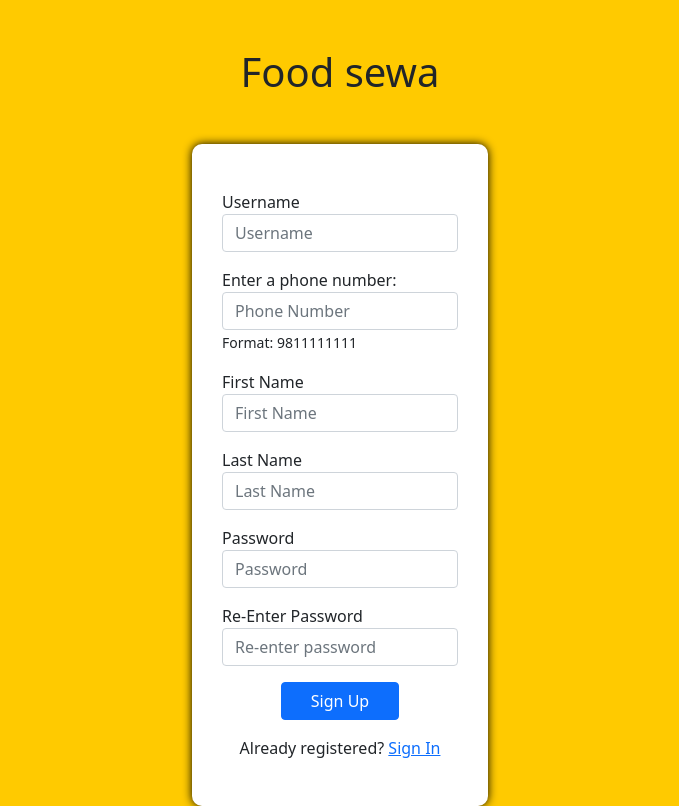
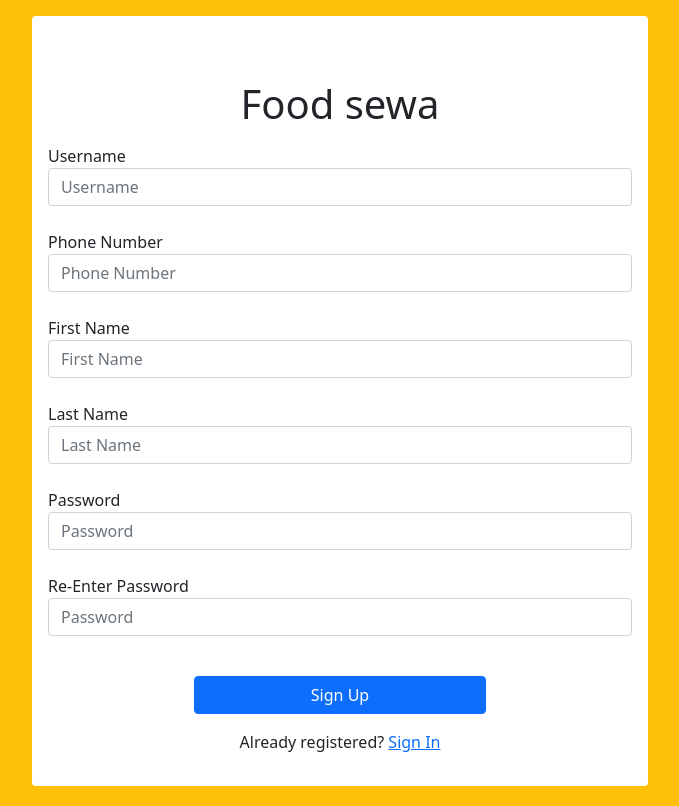
Before and after one commit to bzay714/Foodsewa, a Django app: page /signup/ in a window 1280 px wide. Shown: the whole page, without its empty margins (300-979 px from the left). Run offline with Django 3.2, Linux system fonts and the light colour scheme.

Commit message:
All the error message is updated and user registration completed

```diff
--- /dev/null
+++ b/foodsewabackend/forms.py
@@ -0,0 +1,37 @@
+from django import forms
+from django.core.exceptions import ValidationError
+from django.contrib.auth.models import User
+
+def Validate_Phone(value):
+    if len(str(value)) != 10:
+        raise ValidationError("Enter the correct phone number")
+
+def Validate_Username(username):
+    if User.objects.filter(username=username).exists():
+        raise ValidationError("Username already taken")
+
+# def Validate_Password(password1):
+#     if len(password1) < 6:
+#          raise ValidationError("Password must contain at least 6 characters.")
+
+class RegistrationForm(forms.Form):
+    username = forms.CharField(max_length=20, widget=forms.TextInput(attrs={"placeholder": "Username","required":True, "class": "form-control"}),error_messages={"required":"Username missing"}, validators=[Validate_Username])
+
+    phone = forms.IntegerField(label="Phone Number", widget=forms.NumberInput(attrs={"placeholder": "Phone Number","required":True, "class": "form-control"}),error_messages={"required":"Phone number missing"}, validators=[Validate_Phone])
+
+    fname = forms.CharField(max_length=20, label="First Name", widget=forms.TextInput(attrs={"placeholder": "First Name","required":True, "class": "form-control"}),error_messages={"required":"First name missing"})
+
+    lname = forms.CharField(max_length=20, label="Last Name", widget=forms.TextInput(attrs={"placeholder": "Last Name","required":True, "class": "form-control"}),error_messages={"required":"Last name missing"})
+
+    password1 = forms.CharField(label="Password", widget=forms.PasswordInput(attrs={"placeholder": "Password","required":True, "class": "form-control"}),error_messages={"required":"Password field missing"})
+
+    password2 = forms.CharField(label="Re-Enter Password", widget=forms.PasswordInput(attrs={"placeholder": "Password","required":True, "class": "form-control"}),error_messages={"required":"Password field missing"})
+
+    def clean(self):
+        cleaned_data = super().clean()
+        pass1 = cleaned_data.get("password1")
+        pass2 = cleaned_data.get("password2")
+
+        if(pass1 != pass2):
+            print("Passworf not")
+            raise ValidationError("Password not matching")
--- a/foodsewabackend/static/style/signin.css
+++ b/foodsewabackend/static/style/signin.css
@@ -1,7 +1,9 @@
- body{
+ body {
+     height: 100vh;
      background-color: #FFCA00;
  }
-.form-container{
+
+ .form-container {
      background: white;
      padding: 30px;
      border-radius: 10px;
--- a/foodsewabackend/templates/signin.html
+++ b/foodsewabackend/templates/login.html
@@ -25,7 +25,6 @@
             <div class="form-group mt-3">
               <label for="exampleInputEmail1">Username</label>
               <input type="email" class="form-control" id="exampleInputEmail1" aria-describedby="emailHelp" placeholder="Username">
-              <small id="emailHelp" class="form-text text-muted">We'll never share your email with anyone else.</small>
             </div>
             <div class="form-group mt-3">
               <label for="exampleInputPassword1">Password</label>
@@ -39,7 +38,7 @@
               <button type="submit" class="btn btn-primary w-50">Sign in</button>
             </div>
             <p class="mt-3 text-center">Not registered?
-            <a href="register.html"> create an account </a></p>
+            <a href="{% url 'Signup' %}"> create an account </a></p>
           </form>
 
         </div>
--- a/foodsewabackend/templates/register.html
+++ b/foodsewabackend/templates/register.html
@@ -1,91 +1,53 @@
-{% load static %} {% static "image" as baseUrl%}
-
-<!DOCTYPE html>
+<!doctype html>
+{% load static %}
 <html lang="en">
   <head>
     <!-- Required meta tags -->
-    <meta charset="utf-8" />
-    <meta name="viewport" content="width=device-width, initial-scale=1" />
+    <meta charset="utf-8">
+    <meta name="viewport" content="width=device-width, initial-scale=1">
 
     <!-- Bootstrap CSS -->
-    <link
-      href="https://cdn.jsdelivr.net/npm/bootstrap@5.0.2/dist/css/bootstrap.min.css"
-      rel="stylesheet"
-      integrity="sha384-EVSTQN3/azprG1Anm3QDgpJLIm9Nao0Yz1ztcQTwFspd3yD65VohhpuuCOmLASjC"
-      crossorigin="anonymous"
-    />
-
-    <link rel="stylesheet" href="{% static 'style/signin.css' %}" />
-    <title>Sign Up</title>
+    <link href="https://cdn.jsdelivr.net/npm/bootstrap@5.1.0/dist/css/bootstrap.min.css" rel="stylesheet" integrity="sha384-KyZXEAg3QhqLMpG8r+8fhAXLRk2vvoC2f3B09zVXn8CA5QIVfZOJ3BCsw2P0p/We" crossorigin="anonymous">
+    {% comment %} <link rel="stylesheet" href="{% static 'style/signin.css' %}" /> {% endcomment %}
+    <title>Hello, world!</title>
   </head>
   <body>
-    <div class="container-fluid">
+  <div class="container-fluid bg-warning">
+  <div class="row">
+  <div class="col-md-6 offset-md-3">
+  <div class="bg-white rounded p-3 my-3">
   <h1 class="text-center mt-5">Food sewa</h1>
-      <div class="row justify-content-center mt-5">
-        <div class="col-12 col-sm-6 col-md-3">
-          <form class="form-container" action="" method="post">
+  <form class="form-container" action="" method="post" novalidate>
     {% csrf_token %}
     <div class="form-group mt-3">
-              <label>Username</label>
-              <input
-                type="text"
-                class="form-control"
-                name="username"
-                placeholder="Username"
-              />
+    {{forms.username.label}}
+    {{forms.username}}
+    <small class="text-danger">{{forms.username.errors| striptags}}</small> <br>
+
+    {{forms.phone.label}}
+    {{forms.phone}}
+    <small class="text-danger">{{forms.phone.errors| striptags}}</small> <br>
+
+    {{forms.fname.label}}
+    {{forms.fname}}
+    <small class="text-danger">{{forms.fname.errors| striptags}}</small> <br>
+
+    {{forms.lname.label}}
+    {{forms.lname}}
+    <small class="text-danger">{{forms.lname.errors| striptags}}</small> <br>
+
+    {{forms.password1.label}}
+    {{forms.password1}}
+    <small class="text-danger">{{forms.password1.errors| striptags}}</small> <br>
+
+    {{forms.password2.label}}
+    {{forms.password2}}
+    <small class="text-danger">{{forms.password2.errors| striptags}}</small> <br>
+
     </div>
-            <div class="form-group mt-3">
-              <label for="phone">Enter a phone number:</label>
-              <input
-                type="tel"
-                class="form-control"
-                id="phone"
-                name="phone"
-                placeholder="Phone Number"
-              />
-              {% if messages %} {% for message in messages %}
-              <small class="text-danger"></p>{{message}}</small>
+    {% for er in forms.non_field_errors %}
+    <small class="text-danger">{{er}}</small>
     {% endfor %}
-              {% else %} <small>Format: 9811111111</small> {% endif %}
-            </div>
-            <div class="form-group mt-3">
-              <label>First Name</label>
-              <input
-                type="text"
-                class="form-control"
-                id="fname"
-                name="fname"
-                placeholder="First Name"
-              />
-            </div>
-            <div class="form-group mt-3">
-              <label>Last Name</label>
-              <input
-                type="text"
-                class="form-control"
-                id="lanme"
-                name="lname"
-                placeholder="Last Name"
-              />
-            </div>
-            <div class="form-group mt-3">
-              <label>Password</label>
-              <input
-                type="password"
-                class="form-control"
-                name="password1"
-                placeholder="Password"
-              />
-            </div>
-            <div class="form-group mt-3">
-              <label>Re-Enter Password</label>
-              <input
-                type="password"
-                class="form-control"
-                name="password2"
-                placeholder="Re-enter password"
-              />
-            </div>
  <div class="text-center mt-3">
               <button type="submit" class="btn btn-primary w-50">
                 Sign Up
@@ -94,25 +56,23 @@
             <p class="mt-3 text-center">
               Already registered? <a href="{% url 'Signin' %}"> Sign In </a>
             </p>
+
     </form>
+    </div>
+
   </div>
   </div>
   </div>
 
-    <script
-      src="https://cdn.jsdelivr.net/npm/bootstrap@5.0.2/dist/js/bootstrap.bundle.min.js"
-      integrity="sha384-MrcW6ZMFYlzcLA8Nl+NtUVF0sA7MsXsP1UyJoMp4YLEuNSfAP+JcXn/tWtIaxVXM"
-      crossorigin="anonymous"
-    ></script>
-    <script
-      src="https://cdn.jsdelivr.net/npm/@popperjs/core@2.9.2/dist/umd/popper.min.js"
-      integrity="sha384-IQsoLXl5PILFhosVNubq5LC7Qb9DXgDA9i+tQ8Zj3iwWAwPtgFTxbJ8NT4GN1R8p"
-      crossorigin="anonymous"
-    ></script>
-    <script
-      src="https://cdn.jsdelivr.net/npm/bootstrap@5.0.2/dist/js/bootstrap.min.js"
-      integrity="sha384-cVKIPhGWiC2Al4u+LWgxfKTRIcfu0JTxR+EQDz/bgldoEyl4H0zUF0QKbrJ0EcQF"
-      crossorigin="anonymous"
-    ></script>
+    <!-- Optional JavaScript; choose one of the two! -->
+
+    <!-- Option 1: Bootstrap Bundle with Popper -->
+    <script src="https://cdn.jsdelivr.net/npm/bootstrap@5.1.0/dist/js/bootstrap.bundle.min.js" integrity="sha384-U1DAWAznBHeqEIlVSCgzq+c9gqGAJn5c/t99JyeKa9xxaYpSvHU5awsuZVVFIhvj" crossorigin="anonymous"></script>
+
+    <!-- Option 2: Separate Popper and Bootstrap JS -->
+    <!--
+    <script src="https://cdn.jsdelivr.net/npm/@popperjs/core@2.9.3/dist/umd/popper.min.js" integrity="sha384-eMNCOe7tC1doHpGoWe/6oMVemdAVTMs2xqW4mwXrXsW0L84Iytr2wi5v2QjrP/xp" crossorigin="anonymous"></script>
+    <script src="https://cdn.jsdelivr.net/npm/bootstrap@5.1.0/dist/js/bootstrap.min.js" integrity="sha384-cn7l7gDp0eyniUwwAZgrzD06kc/tftFf19TOAs2zVinnD/C7E91j9yyk5//jjpt/" crossorigin="anonymous"></script>
+    -->
   </body>
 </html>
--- a/foodsewabackend/views.py
+++ b/foodsewabackend/views.py
@@ -3,6 +3,7 @@ from django.http import HttpResponse, HttpResponseRedirect
 from django.contrib.auth.models import User, auth
 from .models import signup
 from django.contrib import messages
+from . forms import RegistrationForm
 
 # Create your views here.
 def index(request):
@@ -10,24 +11,24 @@ def index(request):
 
 
 def register(request):
-    if request.method == 'POST':
-        username=request.POST['username']
-        firstname=request.POST['fname']
-        lastname=request.POST['lname']
-        phone=request.POST['phone']
-        password=request.POST['password1']
-        re_pass=request.POST['password2']
-        if password==re_pass and len(str(phone))==10:
+    if request.method == "POST":
+        form = RegistrationForm(request.POST)
+        if form.is_valid():
+            username = form.cleaned_data['username']
+            phone = form.cleaned_data["phone"]
+            firstname = form.cleaned_data["fname"]
+            lastname = form.cleaned_data["lname"]
+            password = form.cleaned_data["password1"]
+
             reg=signup(username=username, phonenum=phone)
             reg.save()
             user= User.objects.create_user(username=username,first_name=firstname, last_name=lastname, password = password)
             user.save()
             return HttpResponseRedirect('/signin/')
-        else:
-            messages.error(request, "Please enter the correct phone number")
-            return HttpResponseRedirect('/signup/')
     else:
-        return render (request , "register.html")
+        form = RegistrationForm()
+    return render (request , "register.html",{"forms": form})
+
 
 def signin(request):
-    return render(request , "signin.html")
+    return render(request , "login.html")
```
Also changed, not shown: foodsewabackend/templates/signup.html (deleted, +0 -14 lines), db.sqlite3. Lines whose indentation alone changed are shown as unchanged.
